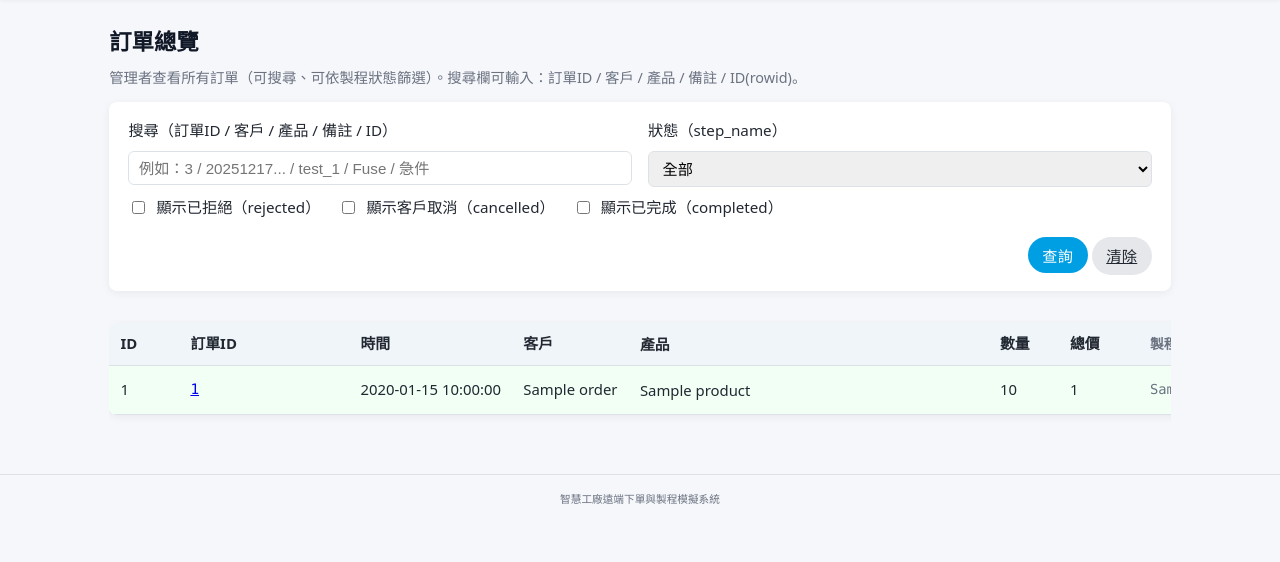
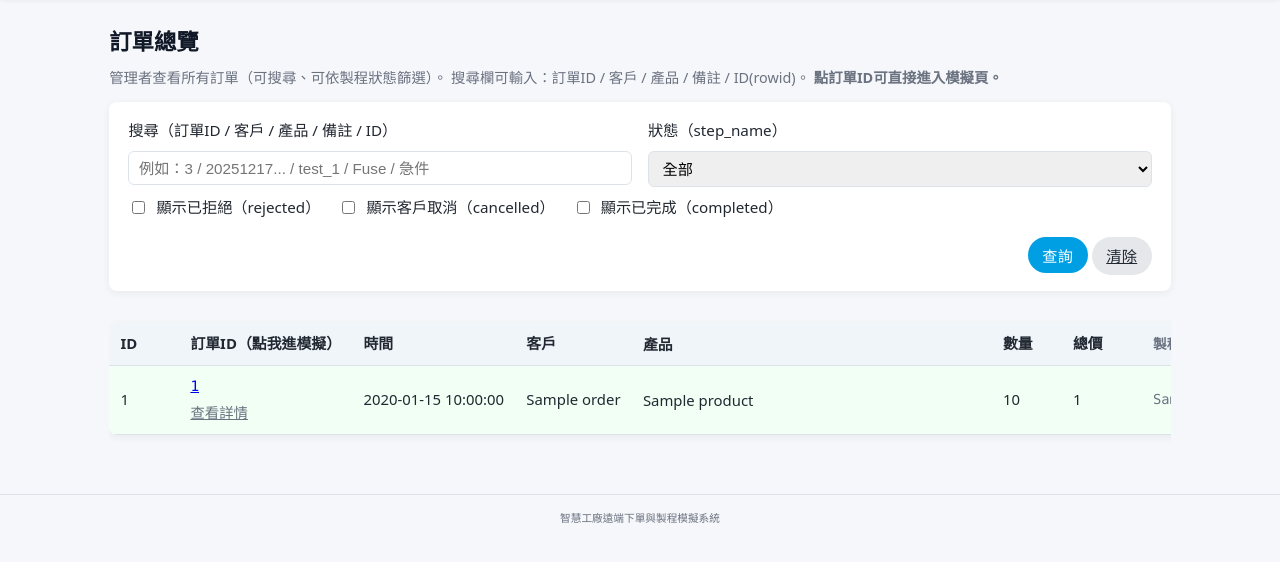
Before and after one commit to 70130H940410/Festo, a Flask app: template shopping_website/templates/manager/orders.html in a window 1280 px wide. Shown: the part 56-618 px from the top of the page. Run offline with Flask 3, Linux system fonts and the light colour scheme; the template is opened without the code that fills it: most values are stand-ins (such as "Sample title", 1, 10 or a date in 2020).

Commit message:
新增：訂單可進入模擬頁面（含權限檢查）

```diff
--- a/shopping_website/core/factory_routes.py
+++ b/shopping_website/core/factory_routes.py
@@ -408,6 +408,12 @@ def simulate():
         if not o:
             abort(404, "order not found")
 
+        # ✅ 權限：非 admin 只能看自己的訂單（避免改網址偷看）
+        if session.get("role") != "admin":
+            me = session.get("account") or session.get("username") or session.get("full_name")
+            if (not me) or ((o["customer_name"] or "") != me):
+                abort(403)
+
         chain = _parse_step_chain(o["step_name"] or "")
         if not chain:
             abort(400, "this order has empty step_name (step chain)")
@@ -458,7 +464,7 @@ def simulate():
 
         order_info = {
             "order_id": o["order_id"],
-            "user_name": o["customer_name"] or session.get("full_name") or session.get("username", "Demo User"),
+            "user_name": o["customer_name"] or (session.get("account") or session.get("full_name") or session.get("username", "Demo User")),
             "note": o["note"] or "無備註",
             "status": (o["status"] or "").lower(),
             "amount": amount,
--- a/shopping_website/templates/manager/orders.html
+++ b/shopping_website/templates/manager/orders.html
@@ -4,7 +4,9 @@
 {% block content %}
 <h2 class="page-title">訂單總覽</h2>
 <p class="text-muted">
-  管理者查看所有訂單（可搜尋、可依製程狀態篩選）。搜尋欄可輸入：訂單ID / 客戶 / 產品 / 備註 / ID(rowid)。
+  管理者查看所有訂單（可搜尋、可依製程狀態篩選）。
+  搜尋欄可輸入：訂單ID / 客戶 / 產品 / 備註 / ID(rowid)。
+  <b>點訂單ID可直接進入模擬頁。</b>
 </p>
 
 <form method="get">
@@ -25,6 +27,7 @@
     </div>
   </div>
 
+  <!-- ✅ 顯示狀態篩選 -->
   <div class="mt-2" style="display:flex; gap:18px; flex-wrap:wrap;">
     <label style="display:flex; align-items:center; gap:8px;">
       <input type="checkbox" name="show_rejected" value="1" {% if show_rejected %}checked{% endif %}>
@@ -53,7 +56,7 @@
     <thead>
       <tr>
         <th>ID</th>
-        <th>訂單ID</th>
+        <th>訂單ID（點我進模擬）</th>
         <th>時間</th>
         <th>客戶</th>
         <th>產品</th>
@@ -72,15 +75,20 @@
           {% set st = o["status"] %}
           {% set is_rejected = (st == "rejected") %}
           {% set is_cancelled = (st == "cancelled") %}
-          {% set is_completed = (st == "completed" or st == "complete") %}
+          {% set is_completed = (st == "completed") %}
 
           <tr class="{% if is_rejected %}row-rejected{% endif %} {% if is_cancelled %}row-cancelled{% endif %} {% if is_completed %}row-completed{% endif %}">
             <td>{{ o["id"] }}</td>
 
             <td class="mono">
-              <a href="{{ url_for('manager.manager_order_detail', order_id=o['order_id']) }}">
+              <!-- ✅ 點訂單ID直接進入模擬頁 -->
+              <a href="{{ url_for('factory.simulate', order_id=o['order_id']) }}" title="進入製程模擬">
                 {{ o["order_id"] }}
               </a>
+              <!-- 保留詳情 -->
+              <div style="margin-top:4px; font-size:12px;">
+                <a class="text-muted" href="{{ url_for('manager.manager_order_detail', order_id=o['order_id']) }}">查看詳情</a>
+              </div>
             </td>
 
             <td>{{ o["date"] }}</td>
@@ -96,7 +104,7 @@
               {% elif is_cancelled %}
                 <span class="badge badge-muted">cancelled</span>
               {% elif is_completed %}
-                <span class="badge badge-primary">completed</span>
+                <span class="badge badge-info">completed</span>
               {% else %}
                 <span class="badge badge-success">active</span>
               {% endif %}
@@ -105,11 +113,13 @@
             <td class="cell-note">{{ o["note"] }}</td>
 
             <td>
+              <!-- ✅ 只有 active 才能拒絕；cancelled/completed/rejected 都顯示 — -->
               {% if st == "active" %}
                 <form method="post"
                       action="{{ url_for('manager.manager_order_delete', order_id=o['order_id']) }}"
                       data-confirm="確定要拒絕/刪單 {{ o['order_id'] }} 嗎？此操作會保留紀錄，但會標記為 rejected。">
 
+                  <!-- 保留查詢條件 -->
                   <input type="hidden" name="q" value="{{ q }}">
                   <input type="hidden" name="step" value="{{ step }}">
                   <input type="hidden" name="show_rejected" value="{{ '1' if show_rejected else '' }}">
```
Also changed, not shown: shopping_website/templates/order/orders_history.html (+14 -7 lines), shopping_website/database/order_management.db, shopping_website/database/product.db.
